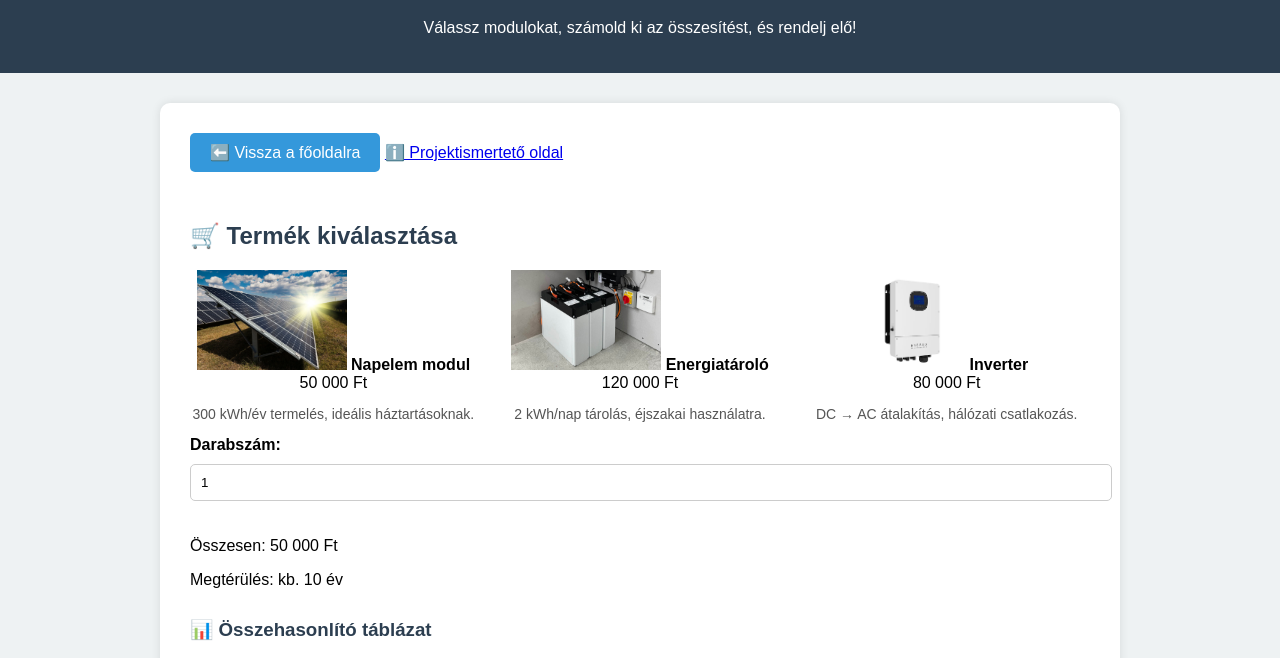
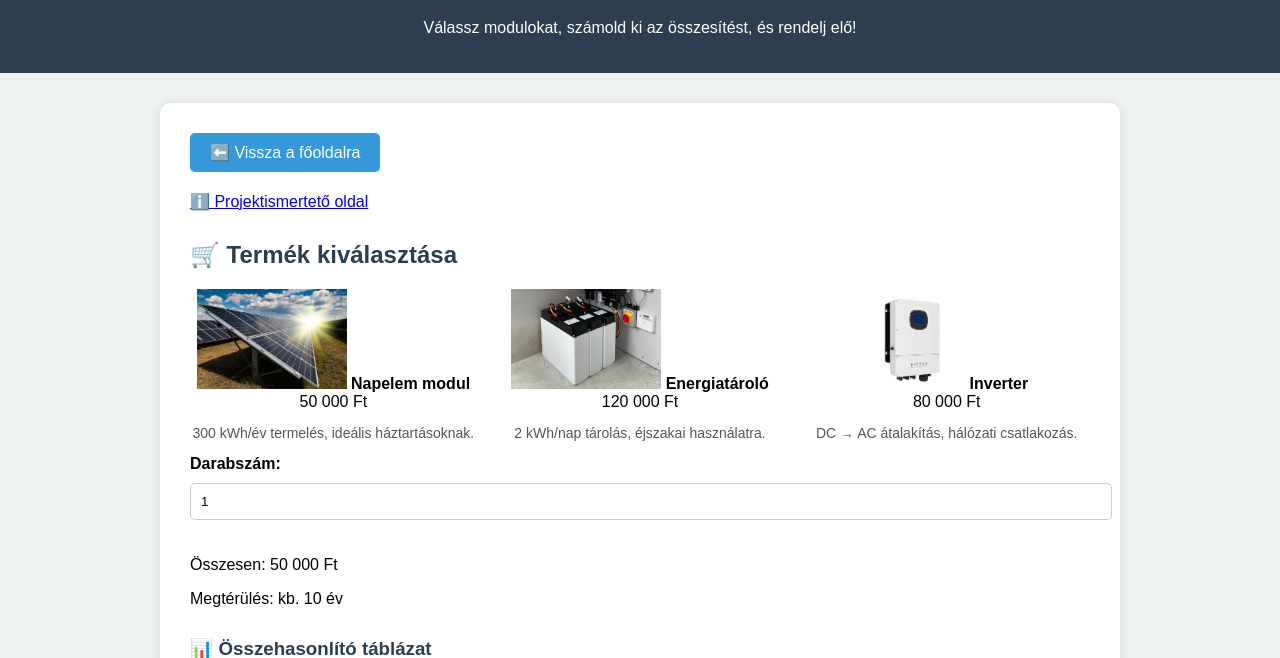
Before and after one commit to CarbonLoop-web/carbonloop, a plain HTML site: page carbonshop.html in a window 1280 px wide. Shown: the part 81-739 px from the top of the page. Drawn offline with Linux system fonts and the light colour scheme.

Commit message:
Update carbonshop.html

```diff
--- a/carbonshop.html
+++ b/carbonshop.html
@@ -99,11 +99,9 @@
   </header>
 
   <div class="container">
-    <a href="index.html" class="back-button">⬅️ Vissza a főoldalra</a>
-
-      <a href="carbonintro.html">ℹ️ Projektismertető oldal</a>
-
-    <h2>🛒 Termék kiválasztása</h2>
+    <a href="index.html" class="back-button">⬅️ Vissza a főoldalra</a><br>
+<a href="carbonintro.html">ℹ️ Projektismertető oldal</a>
+ <h2>🛒 Termék kiválasztása</h2>
     <div class="product-grid">
       <div class="product-item" onclick="selectProduct('solar')">
         <img src="solar.png" alt="Napelem modul">
```
